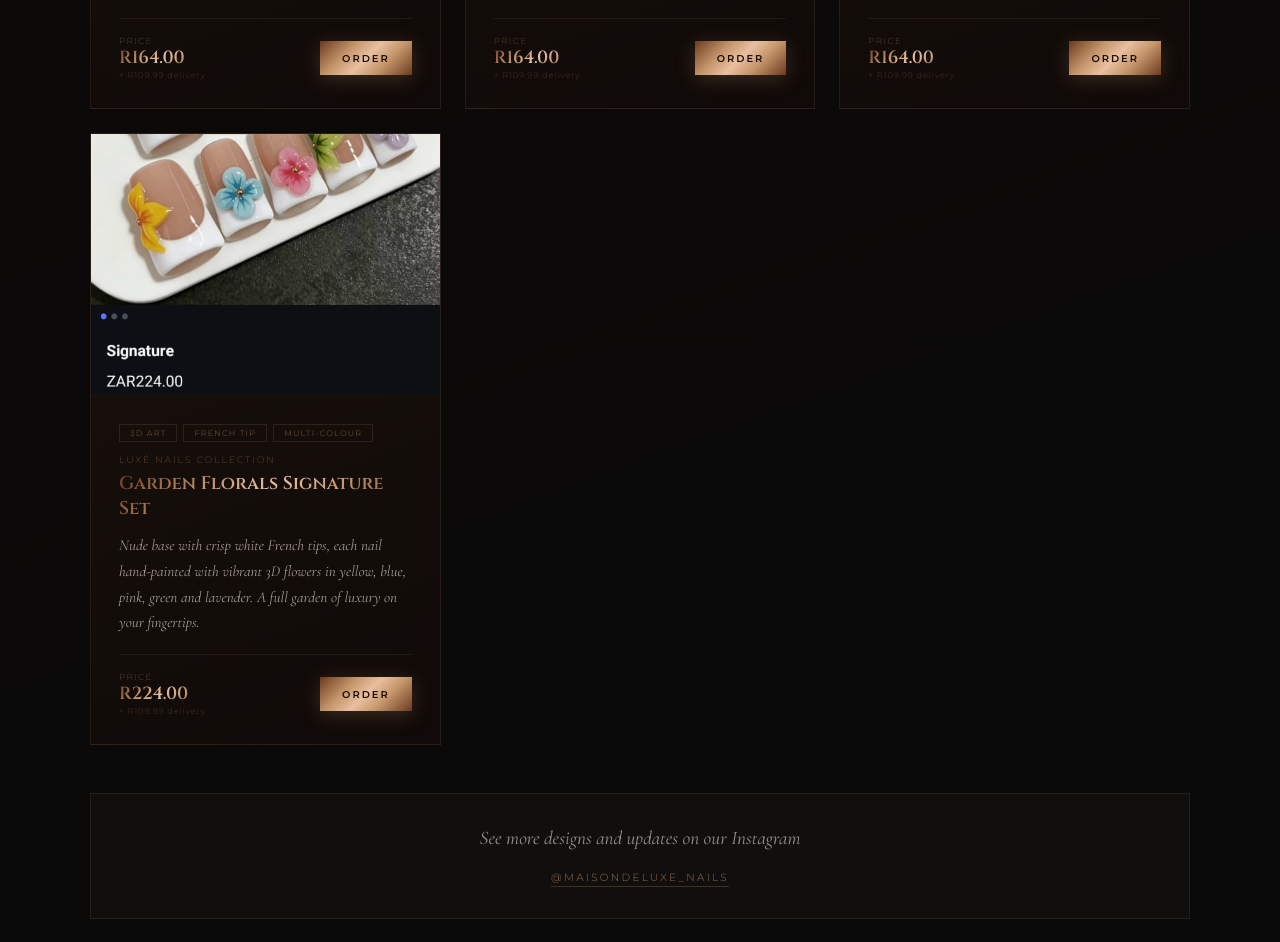
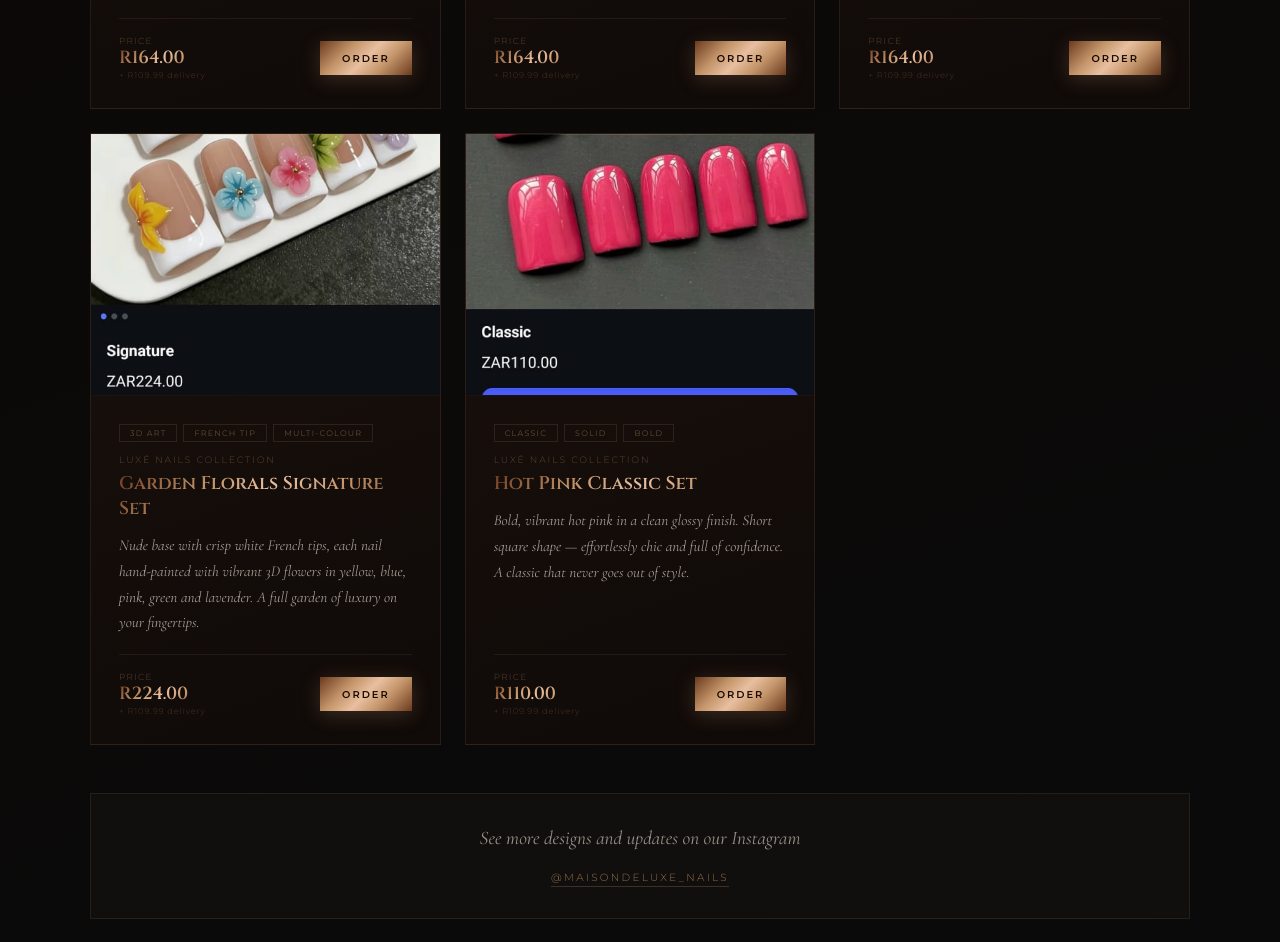
Before and after one commit to themba-sm/Maison-Deluxe-Site, a React (Create React App) app: page / in a window 1280 px wide. Shown: the part 3220-4162 px from the top of the page. Built offline with nearby package versions, Linux system fonts and the light colour scheme.

Commit message:
feat: add Hot Pink Classic Set — R110.00 (8th product)

```diff
--- a/src/App.jsx
+++ b/src/App.jsx
@@ -907,6 +907,16 @@ const NAIL_PRODUCTS = [
     img: '/nail-garden-florals.jpg',
     instaSrc: '6cd4b390f',
   },
+  {
+    id: 'hot-pink-classic',
+    name: 'Hot Pink Classic Set',
+    subtitle: 'LUXÉ Nails Collection',
+    desc: 'Bold, vibrant hot pink in a clean glossy finish. Short square shape — effortlessly chic and full of confidence. A classic that never goes out of style.',
+    price: 'R110.00',
+    tags: ['Classic', 'Solid', 'Bold'],
+    img: '/nail-hot-pink-classic.jpg',
+    instaSrc: '83cf1a840',
+  },
 ];
 
 const SIZE_CHART = [
```
Also changed, not shown: public/nail-hot-pink-classic.jpg (added).
